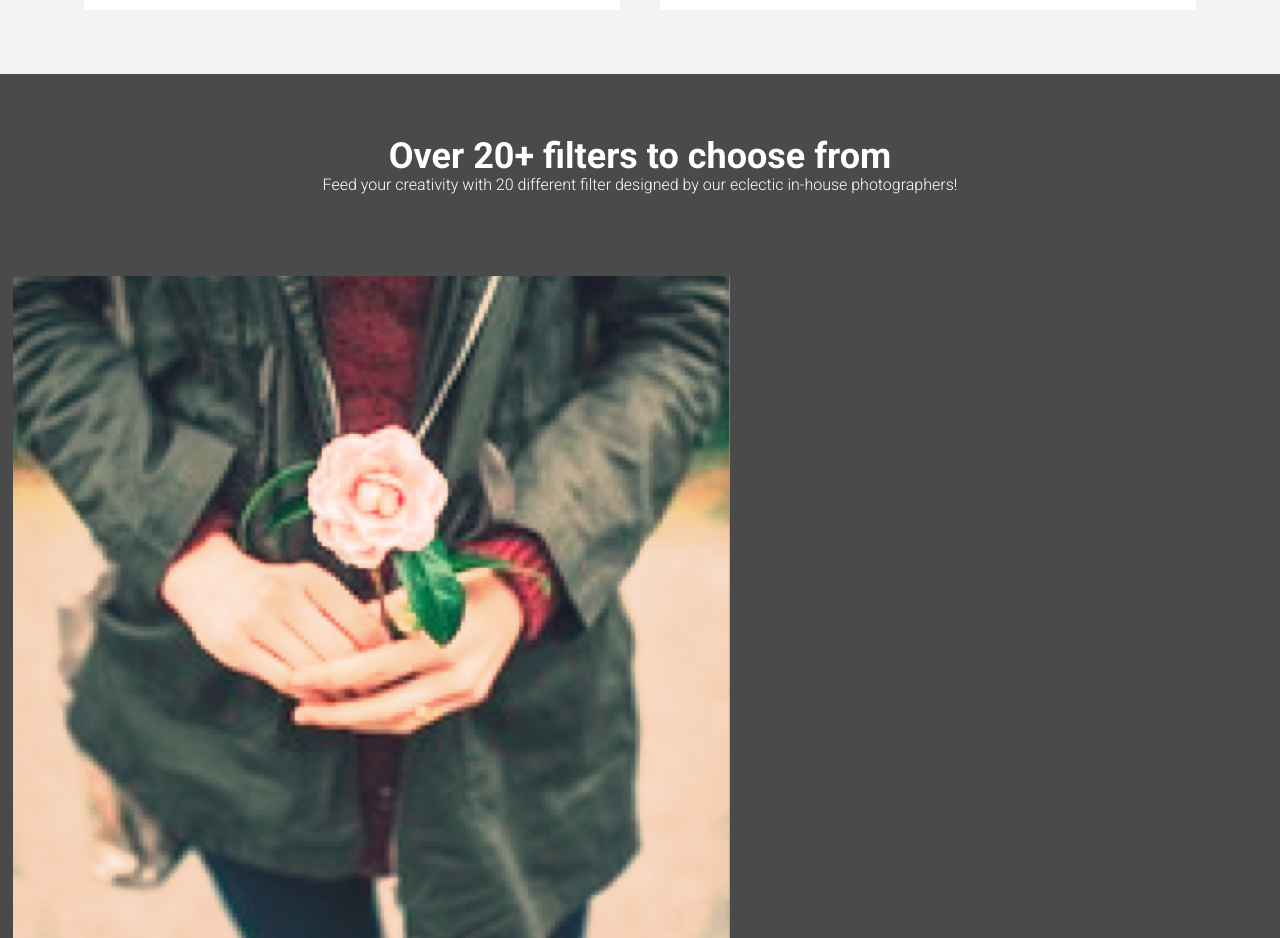
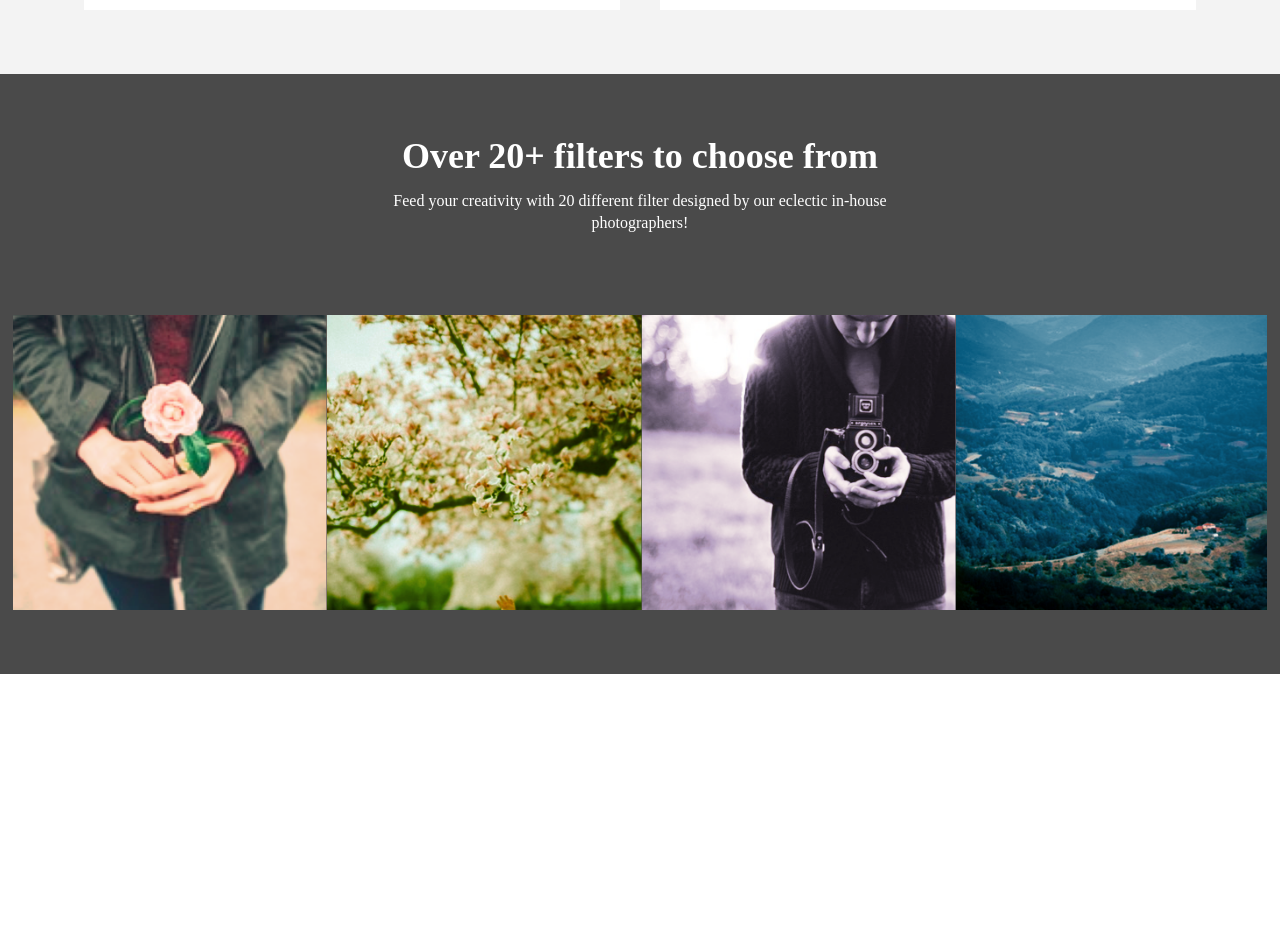
Before and after one commit to sebasgil/Photomatic, a plain HTML site: page index.html in a window 1280 px wide. Shown: the part 1340-2278 px from the top of the page. After the commit the page ends 2014 px from the top, so only its background shows below. Drawn offline with Linux system fonts and the light colour scheme; a web font is replaced by a local one.

Commit message:
Fix Desktop Filter section

```diff
--- a/index.html
+++ b/index.html
@@ -81,7 +81,8 @@
     <div id="filters-section">
       <div class="content center">
         <h2>Over 20+ filters to choose from</h2>
-        <h3>Feed your creativity with 20 different filter designed by our eclectic in-house photographers!</h3>
+        <h3>Feed your creativity with 20 different filter designed by our eclectic in-house</h3>
+        <h3> photographers!</h3>
       </div>
       <div class="images-container">
         <div class="image-container">
--- a/resources/css/style.css
+++ b/resources/css/style.css
@@ -310,9 +310,12 @@ header .mobile {
 }
 
 #filters-section .content h2 {
+  opacity: 100%;
+  font-family: Roboto-Bold;
   font-size: 2.25rem;
   font-weight: bold;
   color: white;
+  padding-bottom: 1rem;
 }
 
 #filters-section .content h3 {
@@ -320,14 +323,22 @@ header .mobile {
   line-height: 1.4;
   font-weight: 300;
   color: white;
+  font-family: Roboto-Light;
 }
 
 #filters-section .images-container {
+  display: flex;
+  justify-content: center;
   max-width: 100%;
   padding: 0 1%;
 }
 
-@media only screen and (max-width: 760px) {
+#filters-section .image-container img {
+  max-width: 100%;
+}
+
+
+/*@media only screen and (max-width: 760px) {
   #filters-section {
     padding: 1.5rem 0 0 0;
   }
```
Also changed, not shown: 1 other file.
